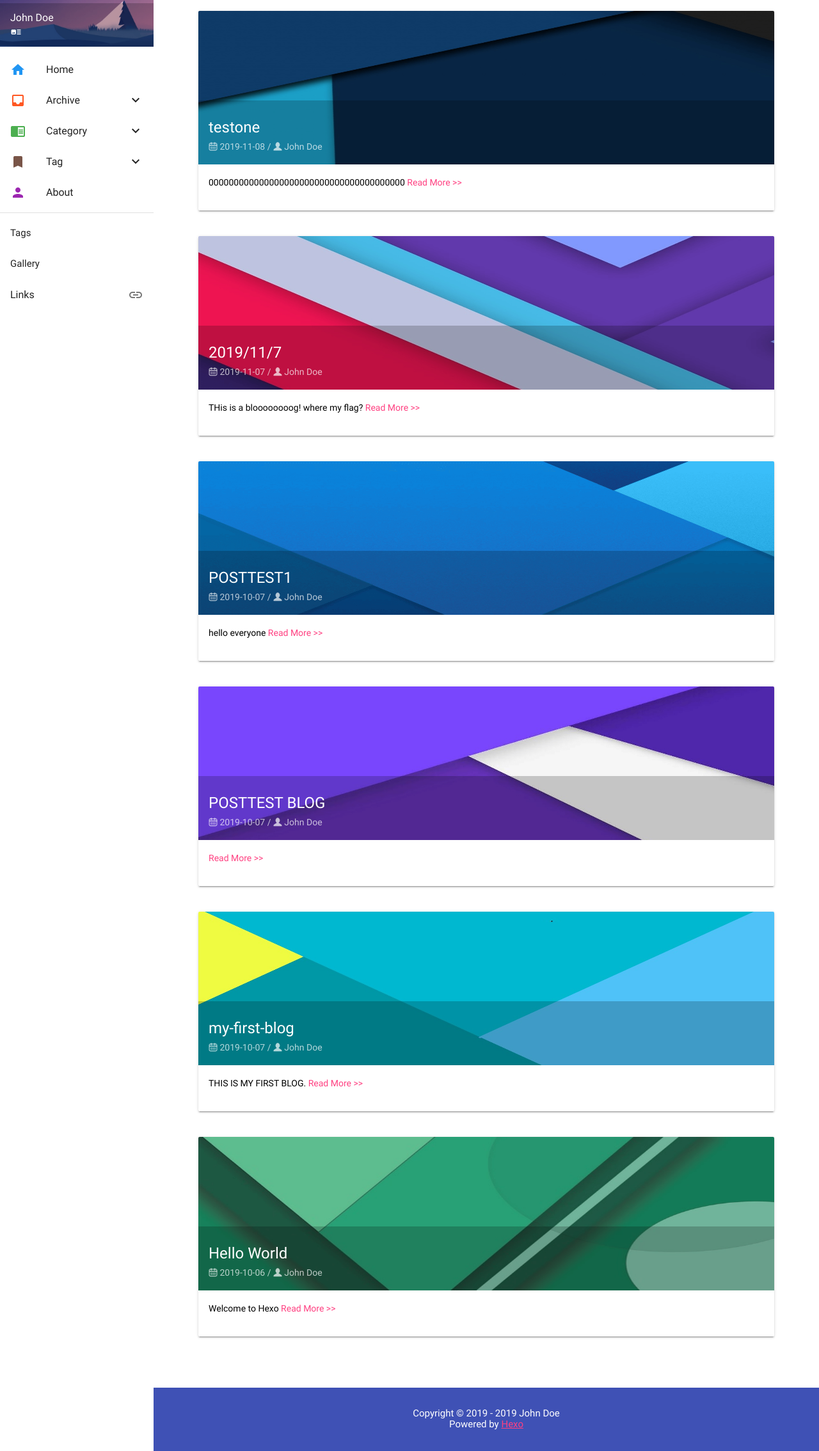
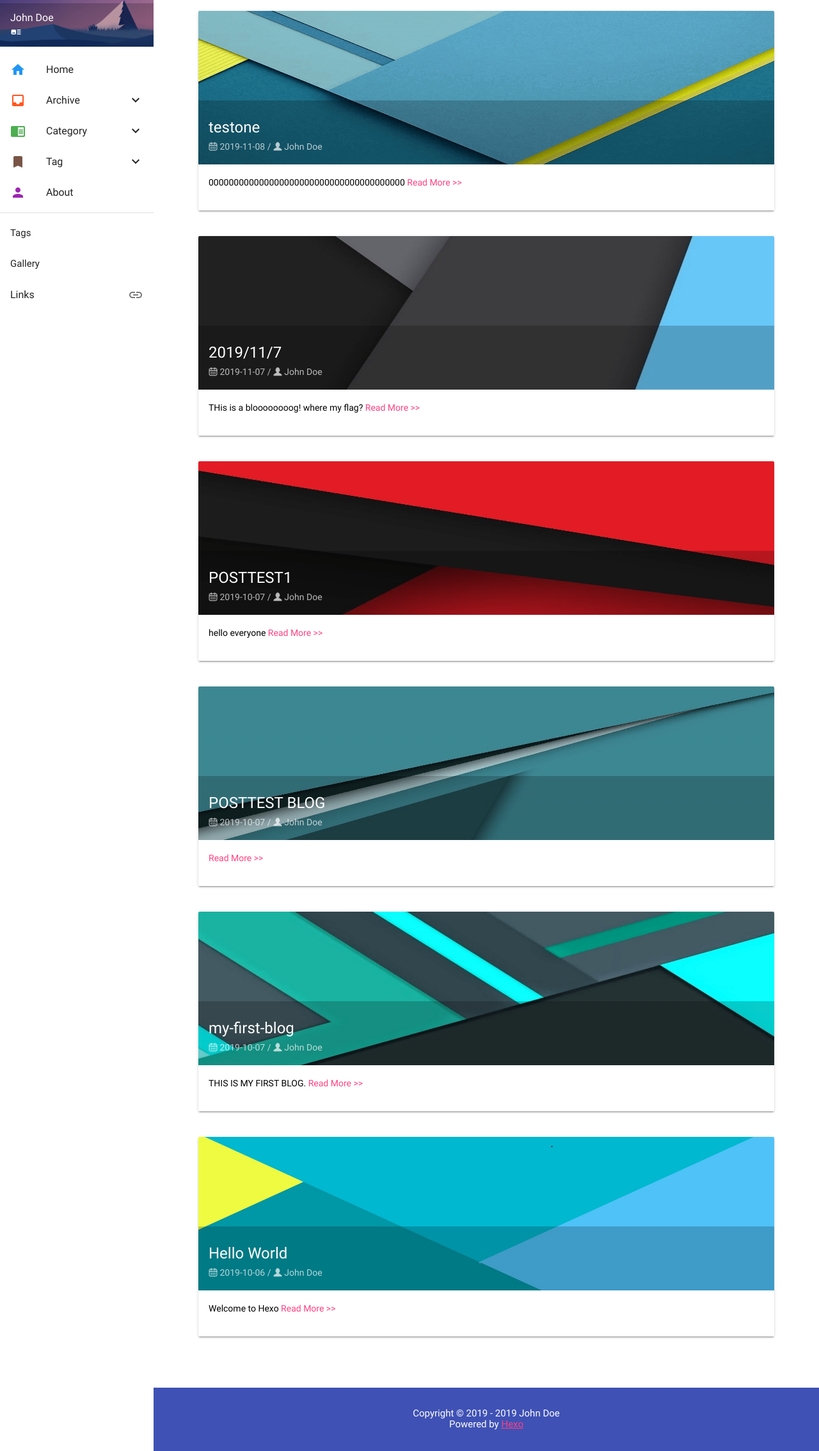
Before and after one commit to OYsJcHar/OYsJcHar.github.io, a plain HTML site: page index.html in a window 1280 px wide. Shown: the part 87-2355 px from the top of the page at 64% size. Drawn offline with Linux system fonts and the light colour scheme; no server answers; files whose address does not match are found by name.

Commit message:
Site updated: 2019-11-08 00:10:30

```diff
--- a/index.html
+++ b/index.html
@@ -160,7 +160,7 @@
   <article class="mdui-card mdui-m-b-5 mdui-hoverable">
     <a href="/2019/11/08/testone/">
       <header class="mdui-card-media mdui-ripple">
-        <img src="/images/random/material-12.png" style="max-height: 240px;">
+        <img src="/images/random/material-5.png" style="max-height: 240px;">
         <div class="mdui-card-media-covered">
           <div class="mdui-card-primary">
             <div class="mdui-card-primary-title">testone</div>
@@ -185,7 +185,7 @@
   <article class="mdui-card mdui-m-b-5 mdui-hoverable">
     <a href="/2019/11/07/2019-11-7/">
       <header class="mdui-card-media mdui-ripple">
-        <img src="/images/random/material-8.png" style="max-height: 240px;">
+        <img src="/images/random/material-13.png" style="max-height: 240px;">
         <div class="mdui-card-media-covered">
           <div class="mdui-card-primary">
             <div class="mdui-card-primary-title">2019/11/7</div>
@@ -212,7 +212,7 @@ flag?
   <article class="mdui-card mdui-m-b-5 mdui-hoverable">
     <a href="/2019/10/07/POSTTEST1/">
       <header class="mdui-card-media mdui-ripple">
-        <img src="/images/random/material-18.png" style="max-height: 240px;">
+        <img src="/images/random/material-9.png" style="max-height: 240px;">
         <div class="mdui-card-media-covered">
           <div class="mdui-card-primary">
             <div class="mdui-card-primary-title">POSTTEST1</div>
@@ -237,7 +237,7 @@ flag?
   <article class="mdui-card mdui-m-b-5 mdui-hoverable">
     <a href="/2019/10/07/POSTTEST-BLOG/">
       <header class="mdui-card-media mdui-ripple">
-        <img src="/images/random/material-3.png" style="max-height: 240px;">
+        <img src="/images/random/material-11.png" style="max-height: 240px;">
         <div class="mdui-card-media-covered">
           <div class="mdui-card-primary">
             <div class="mdui-card-primary-title">POSTTEST BLOG</div>
@@ -261,7 +261,7 @@ flag?
   <article class="mdui-card mdui-m-b-5 mdui-hoverable">
     <a href="/2019/10/07/my-first-blog/">
       <header class="mdui-card-media mdui-ripple">
-        <img src="/images/random/material-15.png" style="max-height: 240px;">
+        <img src="/images/random/material-1.png" style="max-height: 240px;">
         <div class="mdui-card-media-covered">
           <div class="mdui-card-primary">
             <div class="mdui-card-primary-title">my-first-blog</div>
@@ -286,7 +286,7 @@ flag?
   <article class="mdui-card mdui-m-b-5 mdui-hoverable">
     <a href="/2019/10/06/hello-world/">
       <header class="mdui-card-media mdui-ripple">
-        <img src="/images/random/material-6.png" style="max-height: 240px;">
+        <img src="/images/random/material-15.png" style="max-height: 240px;">
         <div class="mdui-card-media-covered">
           <div class="mdui-card-primary">
             <div class="mdui-card-primary-title">Hello World</div>
```
Also changed, not shown: archives/2019/10/index.html (+3 -3 lines), archives/2019/11/index.html (+2 -2 lines), archives/2019/index.html (+5 -5 lines), archives/index.html (+6 -6 lines).
